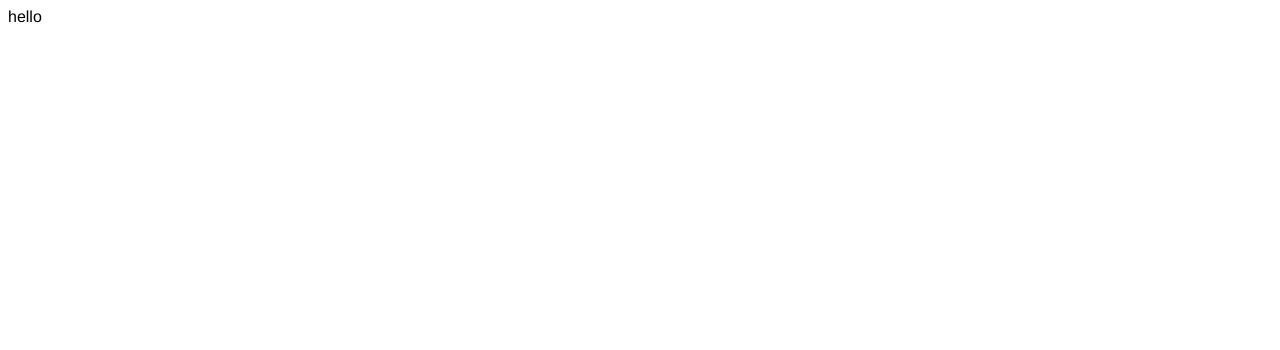
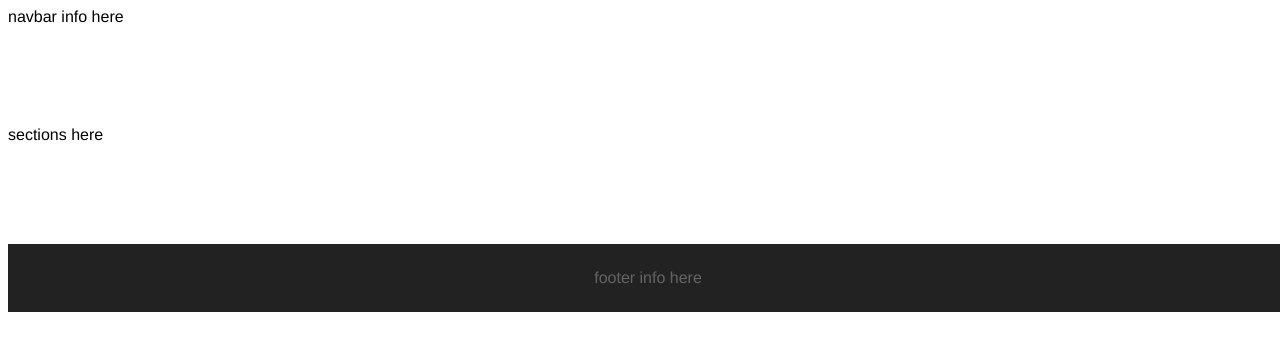
Before and after one commit to montoya332/helping-families, a React (Create React App) app: page / in a window 1280 px wide. Shown: the top 350 px of the page. Built offline with nearby package versions, Linux system fonts and the light colour scheme.

Commit message:
add yarn, bootstrap, and create Navbar, header, sections, footer

```diff
--- a/package.json
+++ b/package.json
@@ -9,6 +9,7 @@
     "jquery": "^3.4.1",
     "jquery-easing": "^0.0.1",
     "react": "^16.13.0",
+    "react-bootstrap": "^1.0.0-beta.17",
     "react-dom": "^16.13.0",
     "react-scripts": "3.4.0"
   },
--- a/src/App.js
+++ b/src/App.js
@@ -1,10 +1,21 @@
 import React from 'react';
 import './team.css';
+import {Navbar} from 'react-bootstrap';
 
 function App() {
   return (
     <div className="App">
-      hello
+        <header>
+            <Navbar fixed="top">
+                navbar info here
+            </Navbar>
+        </header>
+        <section>
+            sections here
+        </section>
+        <footer>
+            footer info here
+        </footer>
     </div>
   );
 }
```
Also changed, not shown: 1 other file (tests, documents, lock files or other folders).
